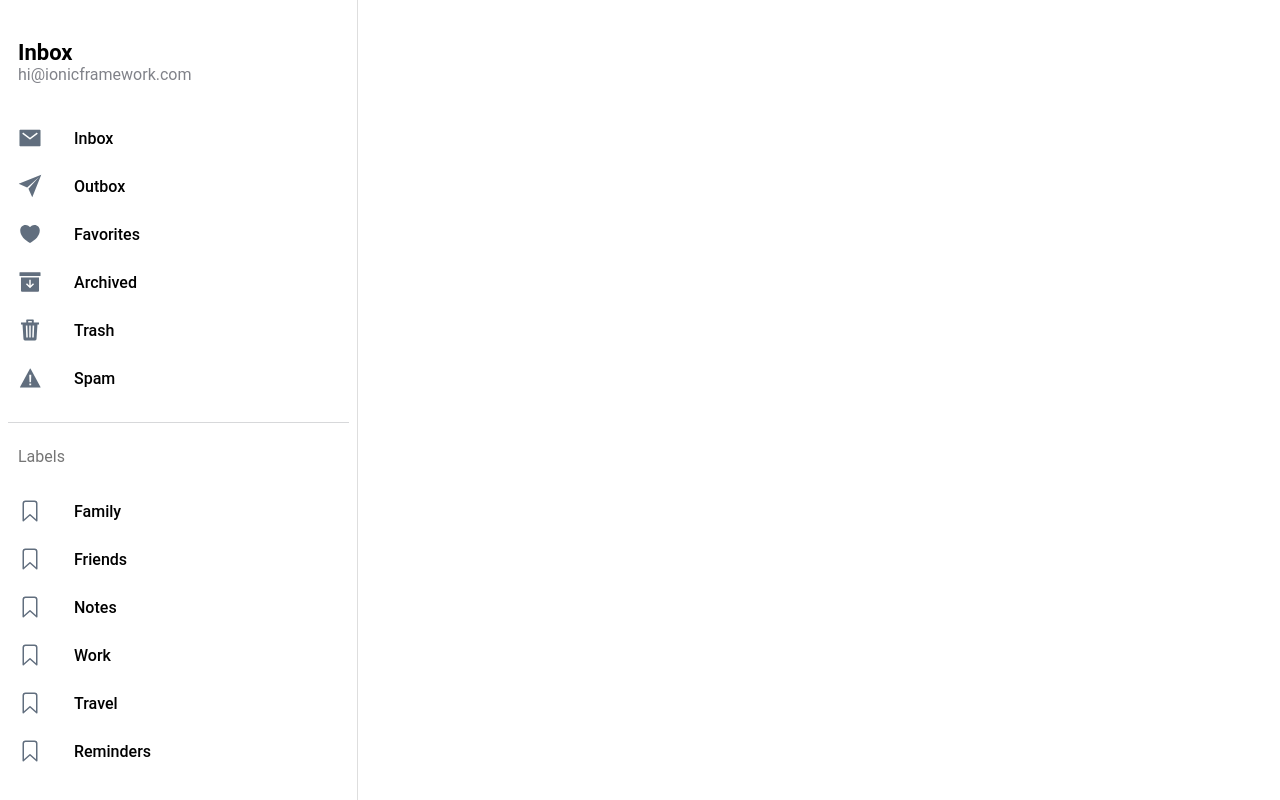
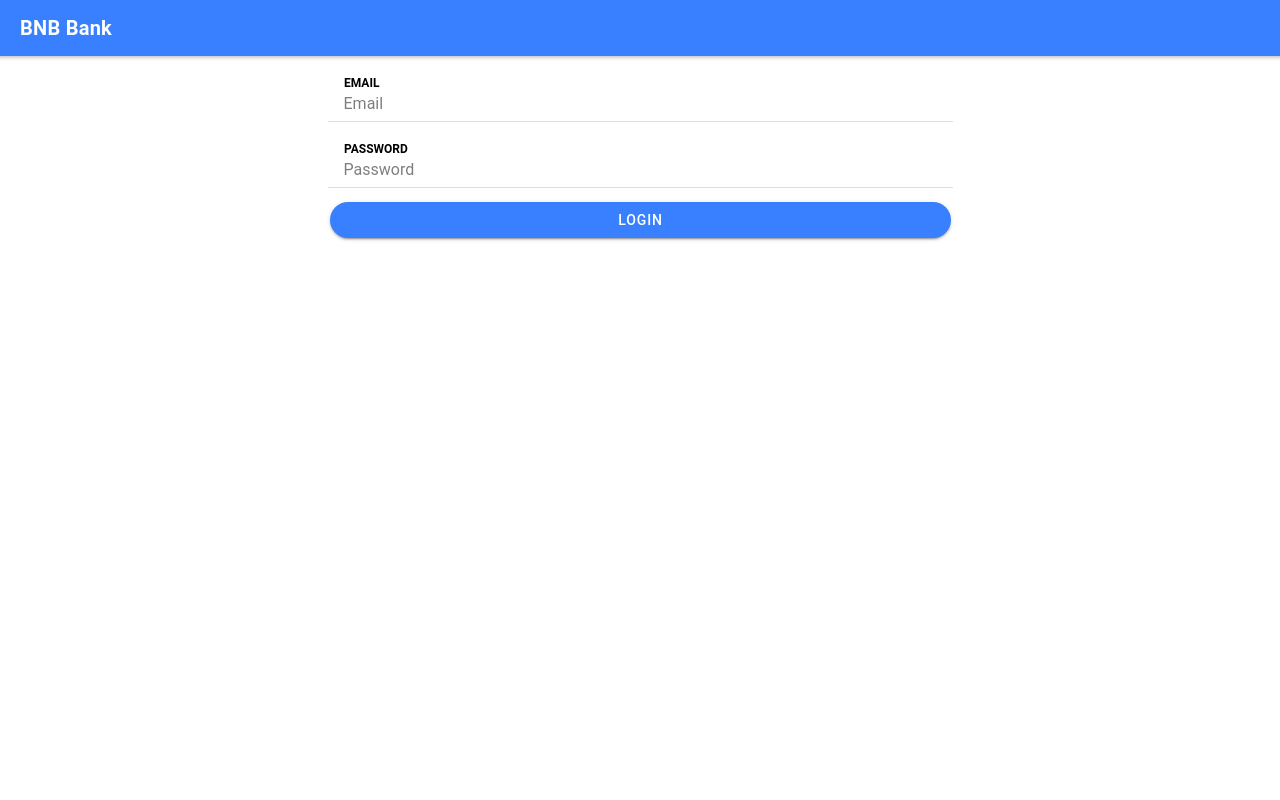
Before and after one commit to Jclavo/-turnover-frontend, a React (Create React App) app: page /login in a window 1280 px wide. Built offline with nearby package versions, Linux system fonts and the light colour scheme.

Commit message:
Login Page

```diff
--- a/package.json
+++ b/package.json
@@ -19,6 +19,7 @@
     "@types/react-dom": "^16.9.10",
     "@types/react-router": "^5.1.11",
     "@types/react-router-dom": "^5.1.7",
+    "axios": "^0.22.0",
     "ionicons": "^5.4.0",
     "react": "^17.0.1",
     "react-dom": "^17.0.1",
--- a/src/App.tsx
+++ b/src/App.tsx
@@ -1,8 +1,6 @@
 import { IonApp, IonRouterOutlet, IonSplitPane } from '@ionic/react';
 import { IonReactRouter } from '@ionic/react-router';
 import { Redirect, Route } from 'react-router-dom';
-import Menu from './components/Menu';
-import Page from './pages/Page';
 
 /* Core CSS required for Ionic components to work properly */
 import '@ionic/react/css/core.css';
@@ -23,6 +21,11 @@ import '@ionic/react/css/display.css';
 /* Theme variables */
 import './theme/variables.css';
 
+/** Custom imports */
+import Menu from './components/Menu';
+import Page from './pages/Page';
+import Login from './pages/login/Login';
+
 const App: React.FC = () => {
   return (
     <IonApp>
@@ -30,12 +33,14 @@ const App: React.FC = () => {
         <IonSplitPane contentId="main">
           <Menu />
           <IonRouterOutlet id="main">
-            <Route path="/" exact={true}>
+            {/* <Route path="/" exact={true}>
               <Redirect to="/page/Inbox" />
             </Route>
             <Route path="/page/:name" exact={true}>
               <Page />
-            </Route>
+            </Route> */}
+            <Route path="/login" component={Login} exact />
+            <Redirect from="/" to="/login" exact />
           </IonRouterOutlet>
         </IonSplitPane>
       </IonReactRouter>
--- a/src/components/Menu.tsx
+++ b/src/components/Menu.tsx
@@ -23,7 +23,7 @@ interface AppPage {
 
 const appPages: AppPage[] = [
   {
-    title: 'Inbox',
+    title: 'Inboxxx',
     url: '/page/Inbox',
     iosIcon: mailOutline,
     mdIcon: mailSharp
@@ -66,7 +66,7 @@ const Menu: React.FC = () => {
   const location = useLocation();
 
   return (
-    <IonMenu contentId="main" type="overlay">
+    <IonMenu contentId="main" type="overlay" hidden={location.pathname === '/login' ? true : false}>
       <IonContent>
         <IonList id="inbox-list">
           <IonListHeader>Inbox</IonListHeader>
--- /dev/null
+++ b/src/hooks/useAuthentication.ts
@@ -0,0 +1,28 @@
+//Interfaces
+import { User } from "../interfaces/User";
+
+const CREDENTIALS_STORAGE = "user_bnb_bank";
+
+export function useAuthentication() {
+
+    const saveUserInStorage = (user: User | undefined ) => {
+        // console.log(user)
+        localStorage.setItem(CREDENTIALS_STORAGE, JSON.stringify(user))
+    }
+
+    const cleanStorage = () => {
+        localStorage.removeItem(CREDENTIALS_STORAGE);
+    }
+
+    // const getUser = async() => {
+    //     localStorage.getItem(CREDENTIALS_STORAGE)
+    // }
+
+
+    return {
+        saveUserInStorage,
+        cleanStorage,
+        // getUser,
+    };
+
+}
--- /dev/null
+++ b/src/hooks/useUserService.ts
@@ -0,0 +1,21 @@
+import axios from 'axios';
+
+//Interfaces
+import { Response } from "../interfaces/Response";
+import { User } from "../interfaces/User";
+
+const apiKEY = "http://localhost:8000/api/";
+
+export function useUserService() {
+
+    const userLogin = async (user : User | undefined) => {
+        const URL = apiKEY + "login";
+        const res = await axios.post(URL, user);
+        return res.data as unknown as Response;
+    };
+
+
+    return {
+        userLogin
+    };
+}
--- /dev/null
+++ b/src/interfaces/Response.tsx
@@ -0,0 +1,5 @@
+export interface Response {
+  status: boolean;
+  result?: any;
+  message: string;
+}
--- /dev/null
+++ b/src/interfaces/User.tsx
@@ -0,0 +1,9 @@
+export interface User {
+    id: number;
+    username: string;
+    email: string;
+    password: string;
+    token?: string;
+    balance: number;
+    type_id: number;
+  }
--- /dev/null
+++ b/src/pages/login/Login.tsx
@@ -0,0 +1,162 @@
+import {
+    IonContent, IonHeader, IonPage, IonTitle,
+    IonToolbar, IonItem, IonInput, IonLabel, IonRow, IonCol,
+    IonGrid, IonButton, IonAlert, useIonViewDidEnter
+} from '@ionic/react';
+
+import { RouteComponentProps } from 'react-router';
+import React, { useState, useEffect } from 'react';
+import { useLocation } from 'react-router-dom';
+
+//CSS
+import './Login.css';
+
+//Interfaces
+import { Response } from "../../interfaces/Response";
+import { User } from "../../interfaces/User";
+
+//Hooks
+import { useUserService } from "../../hooks/useUserService";
+import { useAuthentication } from "../../hooks/useAuthentication";
+
+
+const Login: React.FC<RouteComponentProps> = (props) => {
+
+    const [user, setUser] = useState<User>();
+
+
+    const [showAlert, setShowAlert] = useState<boolean>(false);
+    const [messageAlert, setMessageAlert] = useState<string>();
+
+    const location = useLocation();
+    const { userLogin } = useUserService();
+    const { saveUserInStorage, cleanStorage } = useAuthentication();
+
+
+    useIonViewDidEnter(() => {
+        // if (props.history.length > 1) {
+        //     // props.history.go(-(props.history.length - 1))
+        //     props.history.go(1)
+        // }
+
+        cleanStorage();
+    });
+
+
+    const handleChange = (e: any) => {
+
+        let { name, value } = e.target;
+
+        setUser((prevState: any) => ({
+            ...prevState,
+            [name]: value
+        }));
+
+    }
+
+    const login = () => {
+
+        // Validations
+        if (formValidation(user)) return;
+
+        userLogin(user).then((response: Response) => {
+            showCustomAlert(response?.message)
+            if (response?.status) {
+
+                saveUserInStorage(response?.result as User);
+
+                setUser(undefined);
+
+                props.history.push('/home');
+            }
+        });
+
+    }
+
+    const showCustomAlert = (message: string) => {
+        setMessageAlert(message);
+        setShowAlert(true);
+    }
+
+    const formValidation = (user: User | undefined): boolean => {
+
+        /***
+         * validation zone by fields
+         */
+
+        //email
+        if (!user?.email) {
+            showCustomAlert('Email is mandatory.');
+            return true;
+        }
+
+        //email
+        if (!user?.password) {
+            showCustomAlert('Password is mandatory.');
+            return true;
+        }
+
+        // if everything goes well
+        return false;
+    }
+
+    return (
+        <IonPage>
+            <IonHeader>
+                <IonToolbar color="primary">
+                    <IonTitle><strong>BNB Bank</strong></IonTitle>
+                </IonToolbar>
+            </IonHeader>
+            <IonContent>
+
+                <IonGrid>
+                    {/* <IonRow className="ion-align-items-center">
+                        <IonCol size="6" offset="3">
+                            <IonItem>
+                                <IonLabel position="stacked"><strong>USERNAME</strong></IonLabel>
+                                <IonInput value={user?.email} placeholder="Username" name="username" clearInput> </IonInput>
+                            </IonItem>
+                        </IonCol>
+                    </IonRow> */}
+                    <IonRow className="ion-align-items-center">
+                        <IonCol size="6" offset="3">
+                            <IonItem>
+                                <IonLabel position="stacked"><strong>EMAIL</strong></IonLabel>
+                                <IonInput value={user?.email} placeholder="Email" name="email" onIonBlur={e => handleChange(e)} clearInput> </IonInput>
+                            </IonItem>
+                        </IonCol>
+                    </IonRow>
+                    <IonRow className="ion-align-items-center">
+                        <IonCol size="6" offset="3">
+                            <IonItem>
+                                <IonLabel position="stacked"><strong>PASSWORD</strong></IonLabel>
+                                <IonInput value={user?.password} placeholder="Password" type="password" name="password" onIonBlur={e => handleChange(e)} clearInput> </IonInput>
+                            </IonItem>
+                        </IonCol>
+                    </IonRow>
+
+                    <IonRow className="ion-align-items-center">
+                        <IonCol size="6" offset="3">
+                            <IonButton color="primary" expand="full" shape="round" onClick={() => login()}>Login</IonButton>
+                        </IonCol>
+                    </IonRow>
+
+                </IonGrid>
+
+                {/* Alert component */}
+                <IonAlert
+                    isOpen={showAlert}
+                    onDidDismiss={() => setShowAlert(false)}
+                    cssClass='my-custom-class'
+                    header={'Mensagem'}
+                    message={messageAlert}
+                    buttons={['OK']}
+                />
+
+
+            </IonContent>
+        </IonPage>
+    );
+};
+
+export default Login;
```
Also changed, not shown: src/pages/login/Login.css (added), 2 other files (tests, documents, lock files or other folders).
